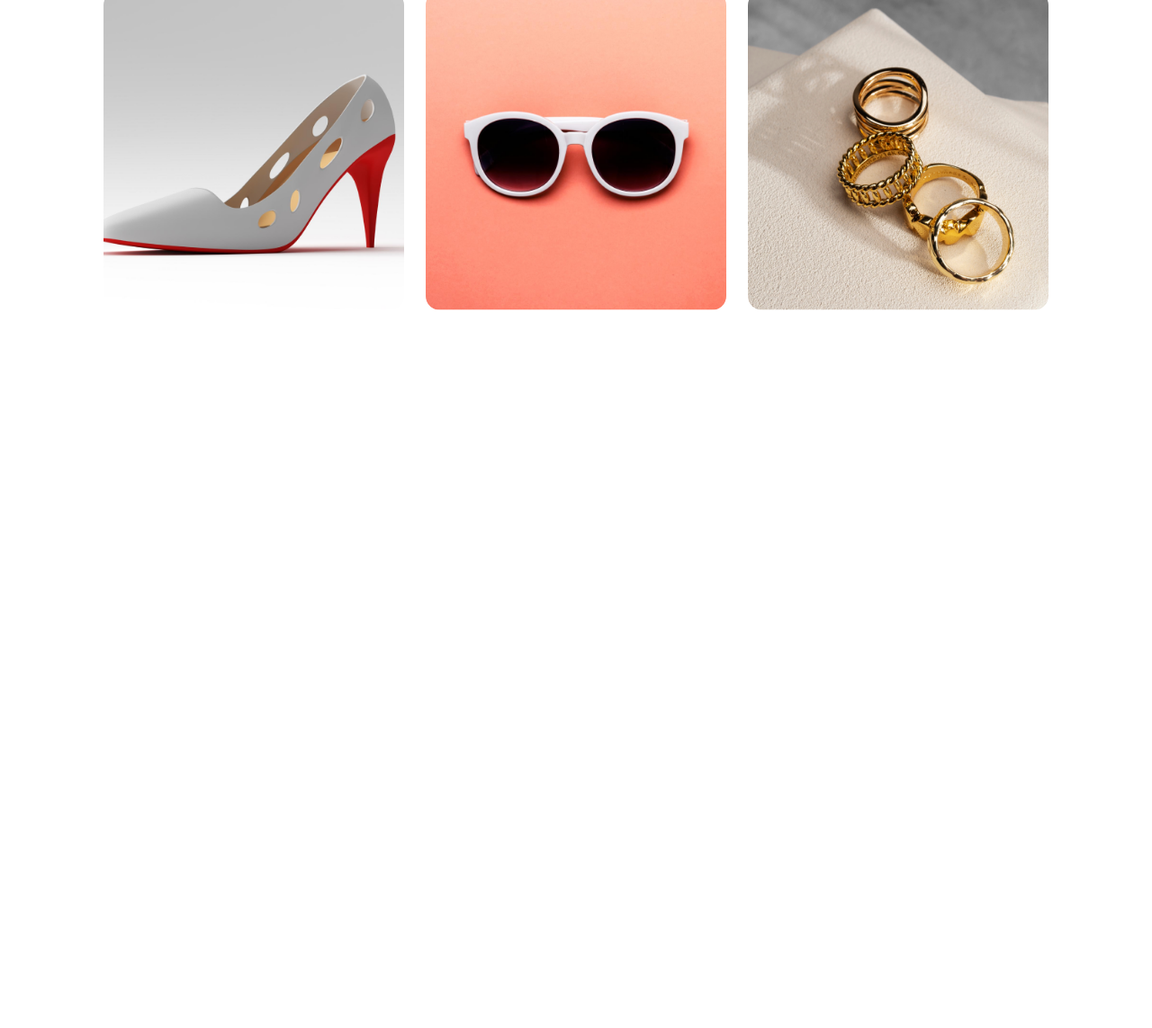
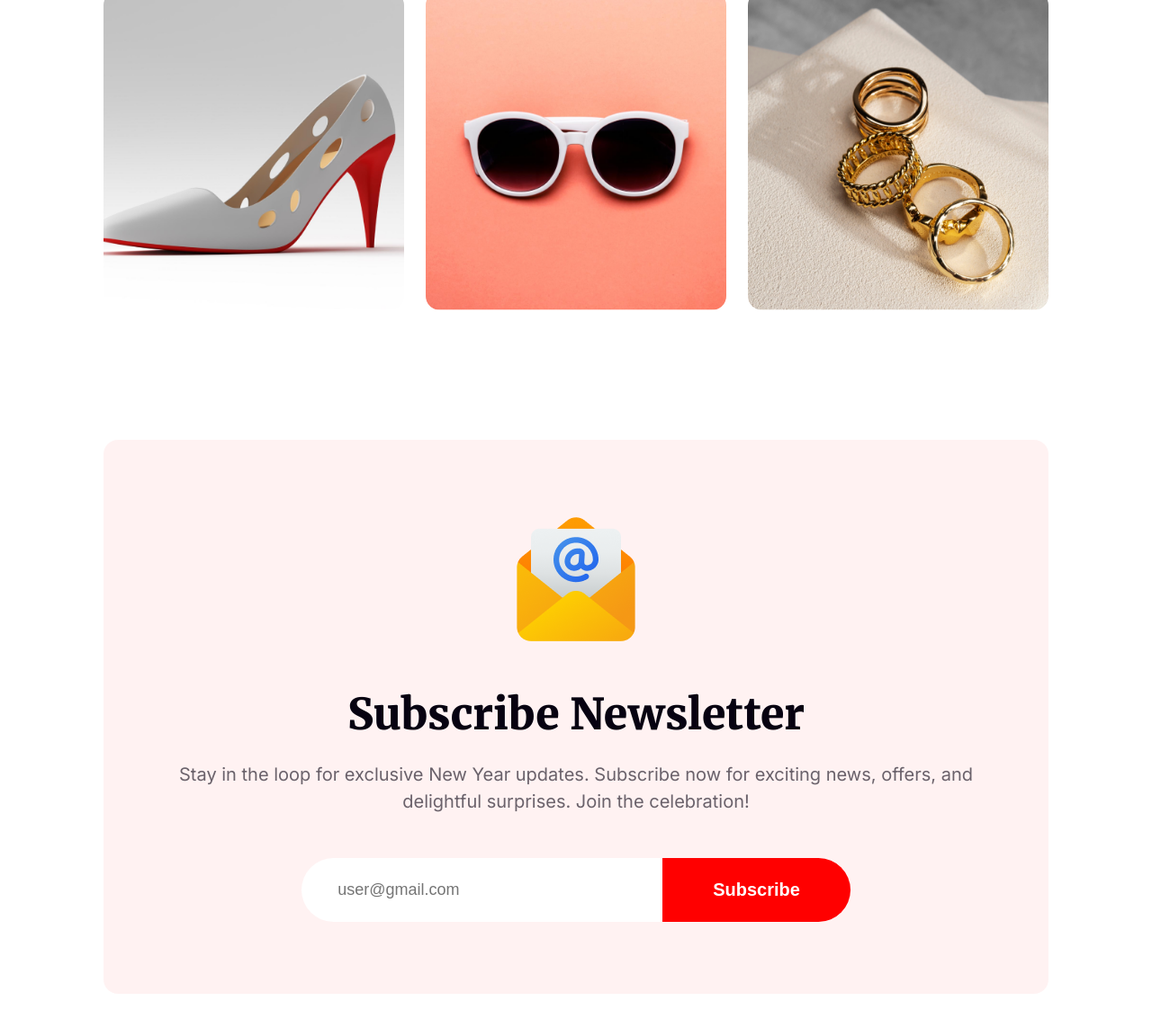
Before and after one commit to Yamin39/assignment-1, a plain HTML site: page index.html in a window 1280 px wide. Shown: the part 5519-6662 px from the top of the page at 90% size. Before the commit the page ends 6008 px from the top, so only its background shows below. Drawn offline with Linux system fonts and the light colour scheme.

Commit message:
added newsletter

```diff
--- a/index.html
+++ b/index.html
@@ -159,6 +159,26 @@
           </div>
         </div>
       </section>
+
+      <section class="container">
+        <div id="newsletter">
+          <div class="newsletter-img">
+            <img src="images/newsletter.png" alt="Newsletter Image" />
+          </div>
+          <div class="newsletter-content">
+            <h1 class="section-title-normal dark">Subscribe Newsletter</h1>
+            <p class="section-description">
+              Stay in the loop for exclusive New Year updates. Subscribe now for
+              exciting news, offers, and delightful surprises. Join the
+              celebration!
+            </p>
+          </div>
+          <form>
+            <input type="email" placeholder="user@gmail.com" required />
+            <input type="submit" value="Subscribe" />
+          </form>
+        </div>
+      </section>
     </main>
 
     <footer></footer>
--- a/styles/style.css
+++ b/styles/style.css
@@ -184,7 +184,7 @@ section > div {
 }
 
 #join-party button:hover {
-  background-color: #7bdff2;
+  background-color: rgb(197, 0, 0);
 }
 
 /* coming soon section styles start  */
@@ -297,3 +297,52 @@ section > div {
 #gifts .gifts-image .image-main .image-item img:hover {
   scale: 1.1;
 }
+
+/* newsletter section styles start  */
+
+#newsletter {
+  text-align: center;
+  background-color: rgba(255, 0, 0, 0.05);
+  padding: 80px 0;
+}
+
+#newsletter .newsletter-content {
+  width: 900px;
+  margin: 0 auto;
+}
+
+#newsletter .newsletter-content h1 {
+  margin: 40px 0 22px;
+}
+
+#newsletter form {
+  display: flex;
+  justify-content: center;
+  margin-top: 48px;
+}
+
+#newsletter form input[type="email"] {
+  width: 361px;
+  color: rgba(7, 2, 17, 0.475);
+  font-size: 18px;
+  border: none;
+  padding-left: 40px;
+  outline: none;
+  border-radius: 50px 0 0 50px;
+}
+
+#newsletter form input[type="submit"] {
+  color: #fff;
+  background-color: #f00;
+  font-size: 20px;
+  font-weight: 600;
+  padding: 24px 56px;
+  border: none;
+  border-radius: 0px 50px 50px 0px;
+  cursor: pointer;
+  transition: all 0.5s;
+}
+
+#newsletter form input[type="submit"]:hover {
+  background-color: rgb(197, 0, 0);
+}
```
Also changed, not shown: images/newsletter.png (renamed from images/Group 61.png).
